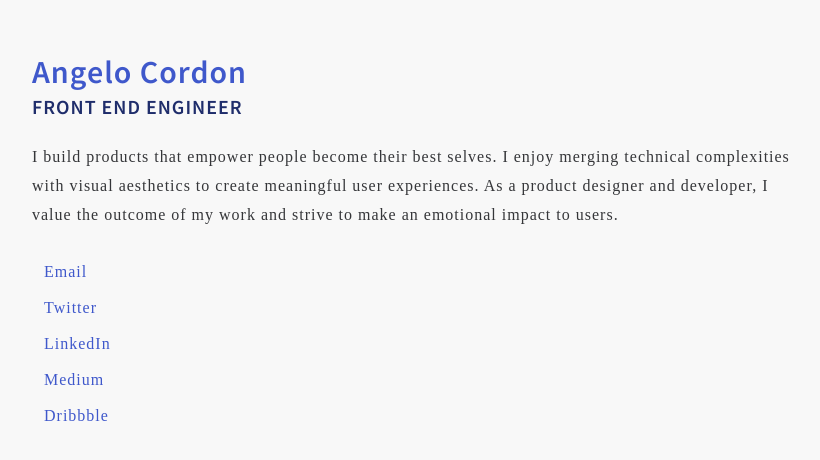
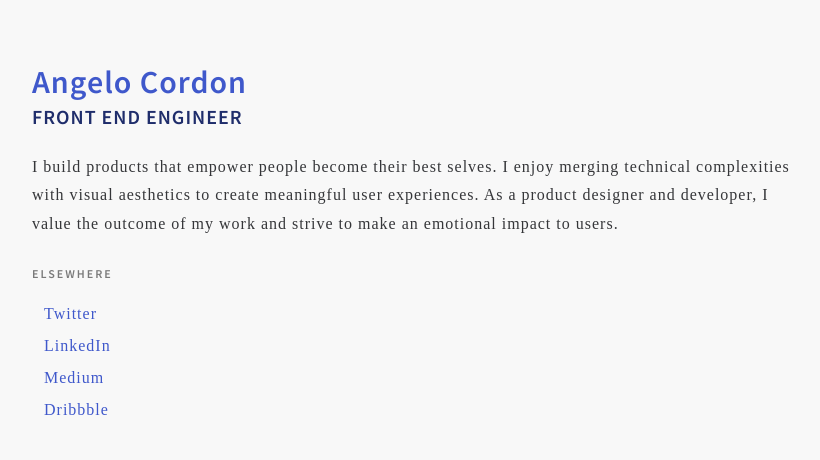
Before and after one commit to angelocordon/angelocordon.com, a Vue app: page / in a window 1280 px wide. Shown: the part 172-632 px from the top of the page, without its empty margins (32-852 px from the left). Built offline with nearby package versions, Linux system fonts and the light colour scheme; a web font is replaced by a local one.

Commit message:
Refactor navigation as component

```diff
--- a/src/App.vue
+++ b/src/App.vue
@@ -11,21 +11,7 @@
               I build products that empower people become their best selves. I enjoy merging technical complexities with visual aesthetics to create meaningful user experiences. As a product designer and developer, I value the outcome of my work and strive to make an emotional impact to users.
             </p>
 
-            <nav class="menu">
-              <ul class="menu-list">
-                <li>
-                  <a href="mailto:angelocordon@gmail.com">Email</a>
-                </li>
-                <li><a href="https://twitter.com/angelocordon">Twitter</a></li>
-                <li>
-                  <a href="https://linkedin.com/in/angelocordon/">LinkedIn</a>
-                </li>
-                <li><a href="https://medium.com/@angelocordon">Medium</a></li>
-                <li>
-                  <a href="https://dribbble.com/angelocordon">Dribbble</a>
-                </li>
-              </ul>
-            </nav>
+            <MainNavigation />
           </div>
         </div>
       </div>
@@ -34,8 +20,11 @@
 </template>
 
 <script>
+import MainNavigation from './components/MainNavigation'
+
 export default {
-  name: 'app'
+  name: 'app',
+  components: { MainNavigation }
 }
 </script>
 
@@ -62,9 +51,4 @@ export default {
     color: #1f2d6b;
     font-weight: 600;
   }
-
-  .menu-list a {
-    color: #3f58cb;
-    &:hover { color: #1f2d6b }
-  }
 </style>
--- /dev/null
+++ b/src/components/MainNavigation.vue
@@ -0,0 +1,34 @@
+<template>
+  <nav class="menu">
+    <p class="menu-label">Elsewhere</p>
+    <ul class="menu-list">
+      <li><a href="https://twitter.com/angelocordon">Twitter</a></li>
+      <li>
+        <a href="https://linkedin.com/in/angelocordon/">LinkedIn</a>
+      </li>
+      <li><a href="https://medium.com/@angelocordon">Medium</a></li>
+      <li>
+        <a href="https://dribbble.com/angelocordon">Dribbble</a>
+      </li>
+    </ul>
+  </nav>
+</template>
+
+<script>
+export default {
+  name: 'main-navigation'
+}
+</script>
+
+<style lang="scss" scoped>
+.menu-label {
+  font-family: 'Source Sans Pro';
+  font-weight: 600;
+  letter-spacing: 2px;
+}
+
+.menu-list {
+  > li { height: 2rem }
+  a { color: #3f58cb }
+}
+</style>
```
